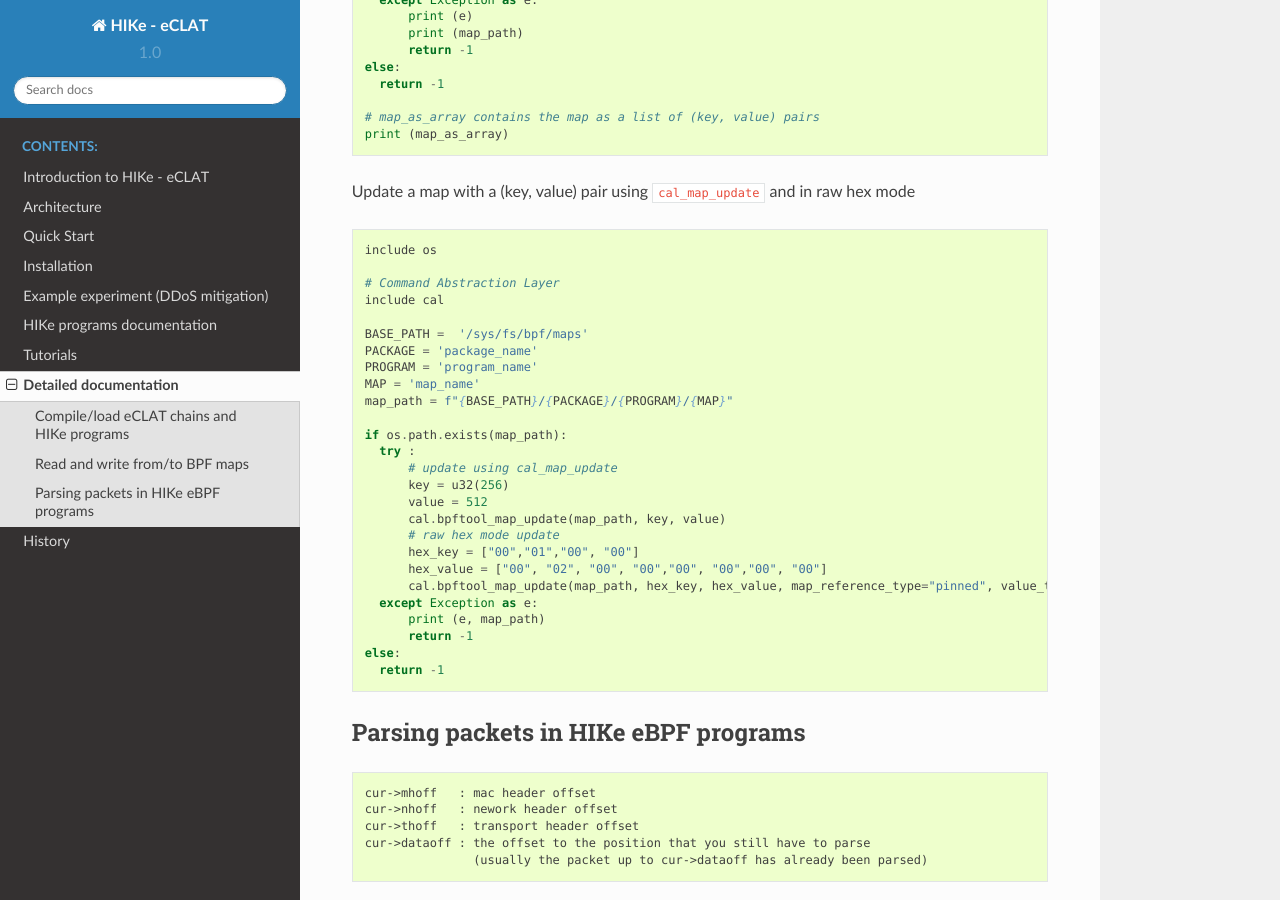
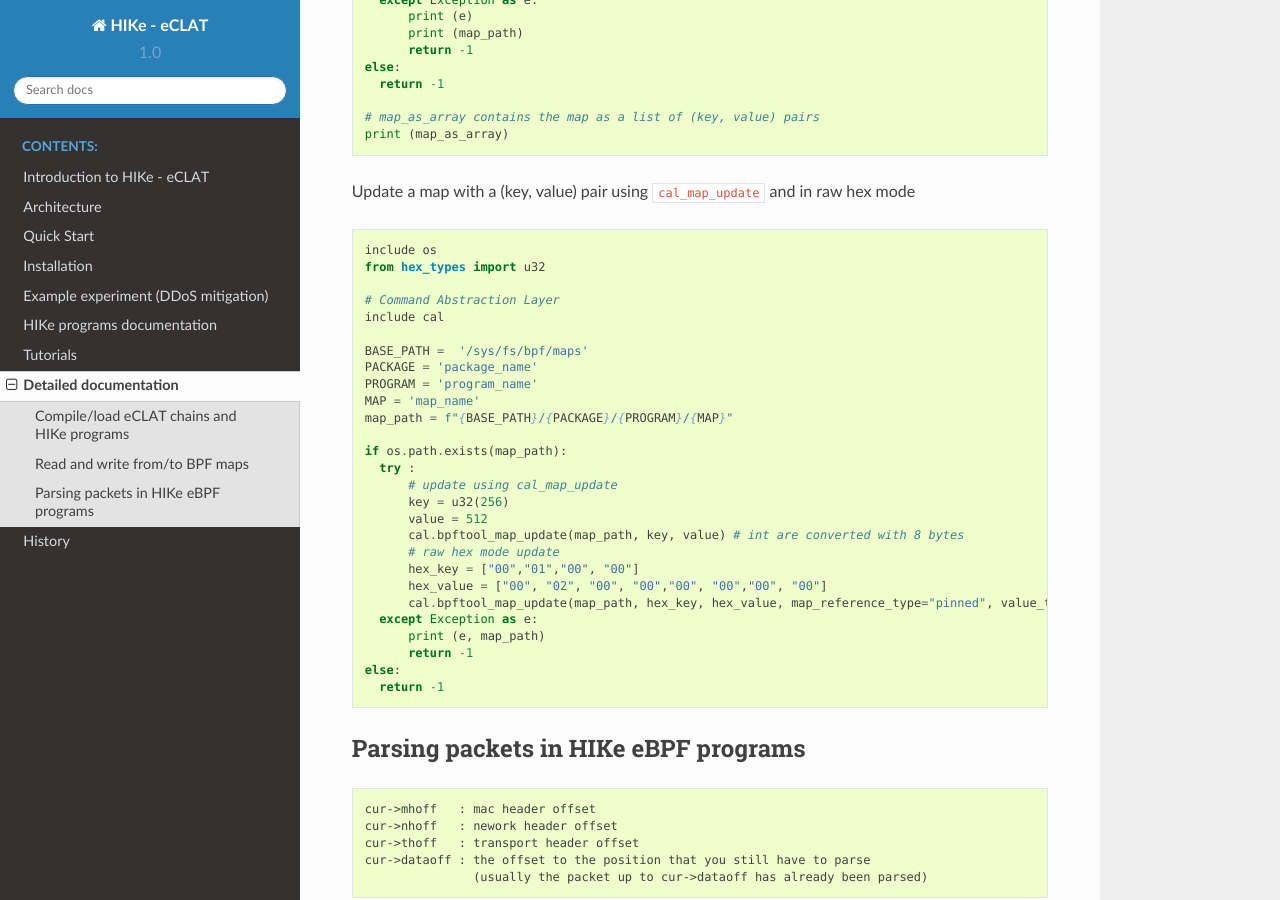
Before and after one commit to hike-eclat/docs, a Sphinx documentation site: the page built from docs/detailed_doc.rst, in a window 1280 px wide and 900 px high, scrolled down 806 px. Built offline with Sphinx 7.4.7 and the Read the Docs theme 2.0.0, drawn with Linux system fonts in a browser that asks for light colours; pages that are not in the unit, such as notebooks, are missing from menus.

Commit message:
Update detailed_doc.rst

```diff
--- a/docs/detailed_doc.rst
+++ b/docs/detailed_doc.rst
@@ -50,6 +50,7 @@ Update a map with a (key, value) pair using ``cal_map_update`` and in raw hex mo
 .. code-block:: python
 
   include os
+  from hex_types import u32
 
   # Command Abstraction Layer
   include cal
@@ -65,7 +66,7 @@ Update a map with a (key, value) pair using ``cal_map_update`` and in raw hex mo
         # update using cal_map_update
         key = u32(256)
         value = 512
-        cal.bpftool_map_update(map_path, key, value)
+        cal.bpftool_map_update(map_path, key, value) # int are converted with 8 bytes
         # raw hex mode update
         hex_key = ["00","01","00", "00"]
         hex_value = ["00", "02", "00", "00","00", "00","00", "00"]
```
